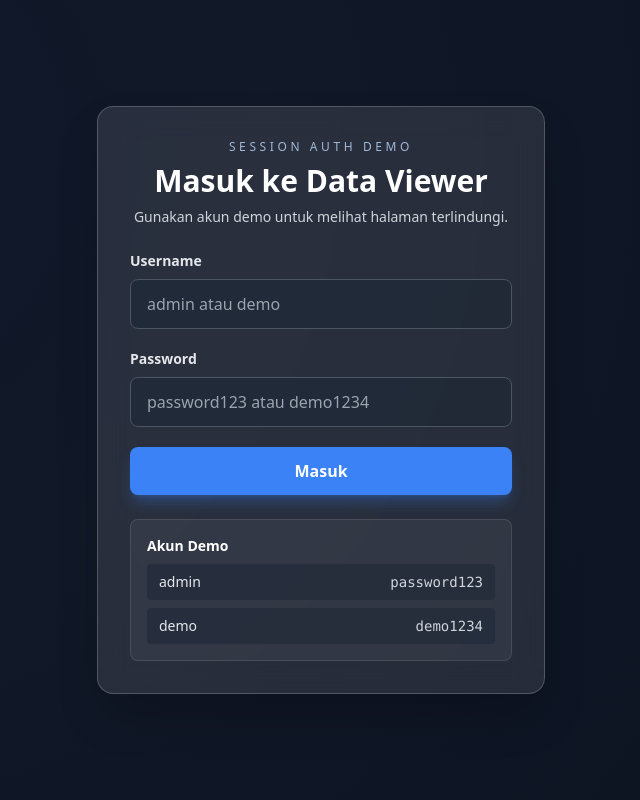
After one commit to zalwan/MySQL-phpMyAdmin-Docker-Setup, a PHP site: page /login.php in a window 1280 px wide. The commit adds this page. Shown: the whole page, without its empty margins (319-959 px from the left). Run offline with PHP 8.4, Linux system fonts and the light colour scheme; some libraries are stand-ins or nearby versions.

Commit message:
feat: implement user authentication with login and logout functionality

```diff
--- /dev/null
+++ b/app/login.php
@@ -0,0 +1,103 @@
+<?php
+session_start();
+
+// Demo users and hashed passwords
+$users = [
+    'admin' => '$2y$10$qUU9aWt6N4TOjgtzlYdWk.SWgrLfMLEz19BIsHoLYzJ6du17dq8b6', // password123
+    'demo'  => '$2y$10$zbSewM2sP0dbRdqpJuEe3Owgh2BouqwS5jLBTPxl4OYDTd4rP8bVa', // demo1234
+];
+
+$error = '';
+
+if (isset($_SESSION['user'])) {
+    header('Location: index.php');
+    exit;
+}
+
+if ($_SERVER['REQUEST_METHOD'] === 'POST') {
+    $username = trim($_POST['username'] ?? '');
+    $password = $_POST['password'] ?? '';
+
+    if ($username === '' || $password === '') {
+        $error = 'Username dan password wajib diisi.';
+    } elseif (isset($users[$username]) && password_verify($password, $users[$username])) {
+        $_SESSION['user'] = [
+            'username' => $username,
+            'login_time' => time(),
+        ];
+
+        header('Location: index.php');
+        exit;
+    } else {
+        $error = 'Kredensial tidak valid.';
+    }
+}
+?>
+<!DOCTYPE html>
+<html lang="en">
+
+<head>
+  <meta charset="UTF-8">
+  <meta name="viewport" content="width=device-width, initial-scale=1.0">
+  <title>Login - MySQL Data Viewer</title>
+  <script src="https://cdn.tailwindcss.com"></script>
+  <style>
+    body {
+      background: radial-gradient(circle at 10% 20%, #0f172a, #111827 35%, #0b1220);
+    }
+  </style>
+</head>
+
+<body class="min-h-screen flex items-center justify-center px-4">
+  <div class="w-full max-w-md bg-white/10 backdrop-blur-lg border border-white/20 rounded-2xl p-8 shadow-2xl">
+    <div class="mb-6 text-center">
+      <p class="text-xs uppercase tracking-[0.3em] text-blue-200/80">Session Auth Demo</p>
+      <h1 class="text-3xl font-bold text-white mt-2">Masuk ke Data Viewer</h1>
+      <p class="text-sm text-gray-300 mt-2">Gunakan akun demo untuk melihat halaman terlindungi.</p>
+    </div>
+
+    <?php if ($error !== ''): ?>
+      <div class="mb-4 rounded-lg border border-red-500/40 bg-red-500/10 px-4 py-3 text-sm text-red-100">
+        <?php echo htmlspecialchars($error); ?>
+      </div>
+    <?php endif; ?>
+
+    <form method="post" class="space-y-5">
+      <div>
+        <label for="username" class="block text-sm font-semibold text-gray-200 mb-2">Username</label>
+        <input type="text" id="username" name="username" required
+               class="w-full rounded-lg border border-gray-600 bg-gray-800/70 px-4 py-3 text-white placeholder-gray-400 focus:border-blue-400 focus:outline-none focus:ring-2 focus:ring-blue-500/50"
+               placeholder="admin atau demo"
+               value="<?php echo isset($username) ? htmlspecialchars($username) : ''; ?>">
+      </div>
+
+      <div>
+        <label for="password" class="block text-sm font-semibold text-gray-200 mb-2">Password</label>
+        <input type="password" id="password" name="password" required
+               class="w-full rounded-lg border border-gray-600 bg-gray-800/70 px-4 py-3 text-white placeholder-gray-400 focus:border-blue-400 focus:outline-none focus:ring-2 focus:ring-blue-500/50"
+               placeholder="password123 atau demo1234">
+      </div>
+
+      <button type="submit"
+              class="w-full rounded-lg bg-blue-500 hover:bg-blue-600 transition px-4 py-3 font-semibold text-white shadow-lg shadow-blue-500/30">
+        Masuk
+      </button>
+    </form>
+
+    <div class="mt-6 rounded-lg border border-white/10 bg-white/5 p-4 text-sm text-gray-200">
+      <p class="font-semibold text-white">Akun Demo</p>
+      <div class="mt-2 grid grid-cols-1 gap-2">
+        <div class="flex items-center justify-between rounded bg-gray-800/60 px-3 py-2">
+          <span>admin</span>
+          <code class="text-gray-300">password123</code>
+        </div>
+        <div class="flex items-center justify-between rounded bg-gray-800/60 px-3 py-2">
+          <span>demo</span>
+          <code class="text-gray-300">demo1234</code>
+        </div>
+      </div>
+    </div>
+  </div>
+</body>
+
+</html>
```
Also changed, not shown: app/index.php (+33 -13 lines), app/logout.php (added, +14 -0 lines).
